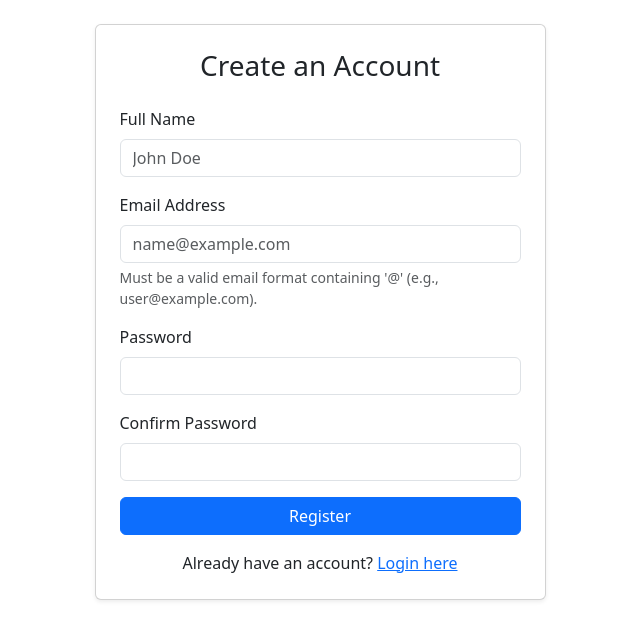
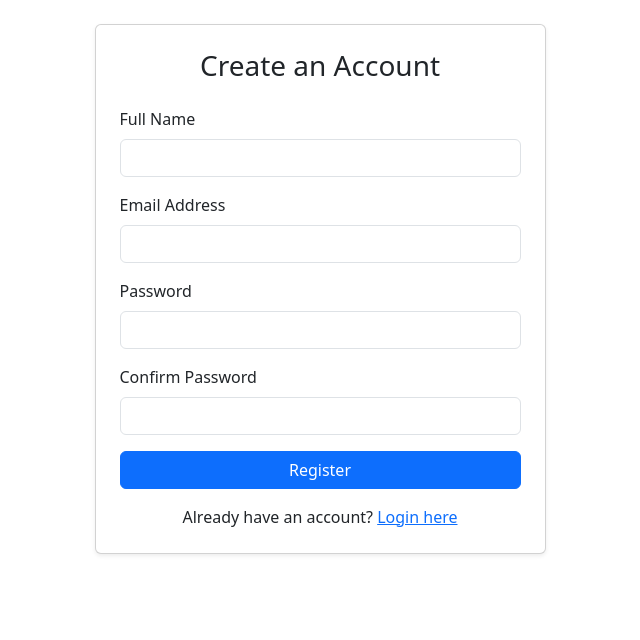
Before and after one commit to Mori2004/db-lab2-app, a Flask app: page /register in a window 1280 px wide. Shown: the part 56-696 px from the top of the page, without its empty margins (320-960 px from the left). Run offline with Flask 3, Linux system fonts and the light colour scheme.

Commit message:
new changes in register

```diff
--- a/website/app.py
+++ b/website/app.py
@@ -22,9 +22,11 @@ def get_db_connection():
 
 
 
+
 # ==========================================
 # 1. TO-DO & AUTHENTICATION ROUTES (LAB 2)
 # ==========================================
+
 
 
 
@@ -52,11 +54,11 @@ def register():
 
         email_regex = r'^[a-zA-Z0-9._%+-]+@[a-zA-Z0-9.-]+\.[a-zA-Z]{2,}$'
         if not re.match(email_regex, email):
-            flash('Please enter a valid email address (e.g., user@example.com).', 'error')
+            flash('Please enter a valid email address (e.g., user@example.com).', 'danger')
             return redirect(url_for('register'))
 
         if password != confirm_password:
-            flash('Passwords do not match!', 'error')
+            flash('Passwords do not match!', 'danger')
             return redirect(url_for('register'))
 
         conn = get_db_connection()
@@ -64,10 +66,11 @@ def register():
             cursor.execute("SELECT id FROM users WHERE email = %s", (email,))
             if cursor.fetchone():
                 conn.close()
-                flash('Email address is already registered!', 'error')
+                flash('Email address is already registered!', 'danger')
                 return redirect(url_for('register'))
 
-            hashed_pw = bcrypt.hashpw(password.encode('utf-8'), bcrypt.gensalt())
+            # Fixed: Decoded the bytes to string so MySQL handles it cleanly
+            hashed_pw = bcrypt.hashpw(password.encode('utf-8'), bcrypt.gensalt()).decode('utf-8')
             cursor.execute(
                 "INSERT INTO users (name, email, password) VALUES (%s, %s, %s)",
                 (name, email, hashed_pw)
@@ -99,7 +102,6 @@ def login():
 
         conn = get_db_connection()
         with conn.cursor() as cursor:
-            # Fixed column names to match the registration insert statement
             sql = "SELECT id, name, password FROM users WHERE email = %s;"
             cursor.execute(sql, (email,))
             user = cursor.fetchone()
@@ -186,8 +188,6 @@ def delete_todo(todo_id):
     return redirect(url_for("index"))
 
 
-
-
 # ==========================================
 # 2. LIBRARY ROUTES (LAB 3 ADDITIONS)
 # ==========================================
@@ -202,6 +202,7 @@ def list_books():
 
     conn = get_db_connection()
     with conn.cursor() as cursor:
+        cursor.execute("USE library")
         cursor.execute("SELECT * FROM BOOK")
         books = cursor.fetchall()
         cursor.execute("SELECT * FROM AUTHOR")
@@ -216,6 +217,7 @@ def list_authors():
 
     conn = get_db_connection()
     with conn.cursor() as cursor:
+        cursor.execute("USE library")
         cursor.execute("SELECT * FROM AUTHOR")
         authors = cursor.fetchall()
     conn.close()
@@ -232,7 +234,9 @@ def add_book():
 
     conn = get_db_connection()
     with conn.cursor() as cursor:
+        cursor.execute("USE library")
         cursor.execute("INSERT INTO BOOK (title, price, author_id) VALUES (%s, %s, %s)", (title, price, author_id))
+        conn.commit()
     conn.close()
     flash('Book added successfully!', 'success')
     return redirect(url_for('list_books'))
@@ -247,7 +251,9 @@ def add_author():
 
     conn = get_db_connection()
     with conn.cursor() as cursor:
+        cursor.execute("USE library")
         cursor.execute("INSERT INTO AUTHOR (name, country) VALUES (%s, %s)", (name, country))
+        conn.commit()
     conn.close()
     flash('Author added successfully!', 'success')
     return redirect(url_for('list_authors'))
@@ -263,12 +269,15 @@ def edit_book(book_id):
         price = request.form['price']
         author_id = request.form['author_id']
         with conn.cursor() as cursor:
+            cursor.execute("USE library")
             cursor.execute("UPDATE BOOK SET title=%s, price=%s, author_id=%s WHERE book_id=%s", (title, price, author_id, book_id))
+            conn.commit()
         conn.close()
         flash('Book updated successfully!', 'success')
         return redirect(url_for('list_books'))
 
     with conn.cursor() as cursor:
+        cursor.execute("USE library")
         cursor.execute("SELECT * FROM BOOK WHERE book_id=%s", (book_id,))
         book = cursor.fetchone()
         cursor.execute("SELECT * FROM AUTHOR")
@@ -286,12 +295,15 @@ def edit_author(author_id):
         name = request.form['name']
         country = request.form['country']
         with conn.cursor() as cursor:
+            cursor.execute("USE library")
             cursor.execute("UPDATE AUTHOR SET name=%s, country=%s WHERE author_id=%s", (name, country, author_id))
+            conn.commit()
         conn.close()
         flash('Author updated successfully!', 'success')
         return redirect(url_for('list_authors'))
 
     with conn.cursor() as cursor:
+        cursor.execute("USE library")
         cursor.execute("SELECT * FROM AUTHOR WHERE author_id=%s", (author_id,))
         author = cursor.fetchone()
     conn.close()
@@ -304,7 +316,9 @@ def delete_book(book_id):
 
     conn = get_db_connection()
     with conn.cursor() as cursor:
+        cursor.execute("USE library")
         cursor.execute("DELETE FROM BOOK WHERE book_id=%s", (book_id,))
+        conn.commit()
     conn.close()
     flash('Book deleted!', 'danger')
     return redirect(url_for('list_books'))
@@ -316,7 +330,9 @@ def delete_author(author_id):
 
     conn = get_db_connection()
     with conn.cursor() as cursor:
+        cursor.execute("USE library")
         cursor.execute("DELETE FROM AUTHOR WHERE author_id=%s", (author_id,))
+        conn.commit()
     conn.close()
     flash('Author deleted! Associated books deleted via ON DELETE CASCADE.', 'danger')
     return redirect(url_for('list_authors'))
--- a/website/templates/register.html
+++ b/website/templates/register.html
@@ -10,14 +10,12 @@
                 <form action="{{ url_for('register') }}" method="POST">
                     <div class="mb-3">
                         <label for="name" class="form-label">Full Name</label>
-                        <input type="text" class="form-control" id="name" name="name" required placeholder="John Doe">
+                        <input type="text" class="form-control" id="name" name="name" required>
                     </div>
 
                     <div class="mb-3">
                         <label for="email" class="form-label">Email Address</label>
-                        <!-- type="email" automatically requires '@' and a valid domain format -->
-                        <input type="email" class="form-control" id="email" name="email" required placeholder="name@example.com">
-                        <div class="form-text">Must be a valid email format containing '@' (e.g., user@example.com).</div>
+                        <input type="email" class="form-control" id="email" name="email" required>
                     </div>
 
                     <div class="mb-3">
```
